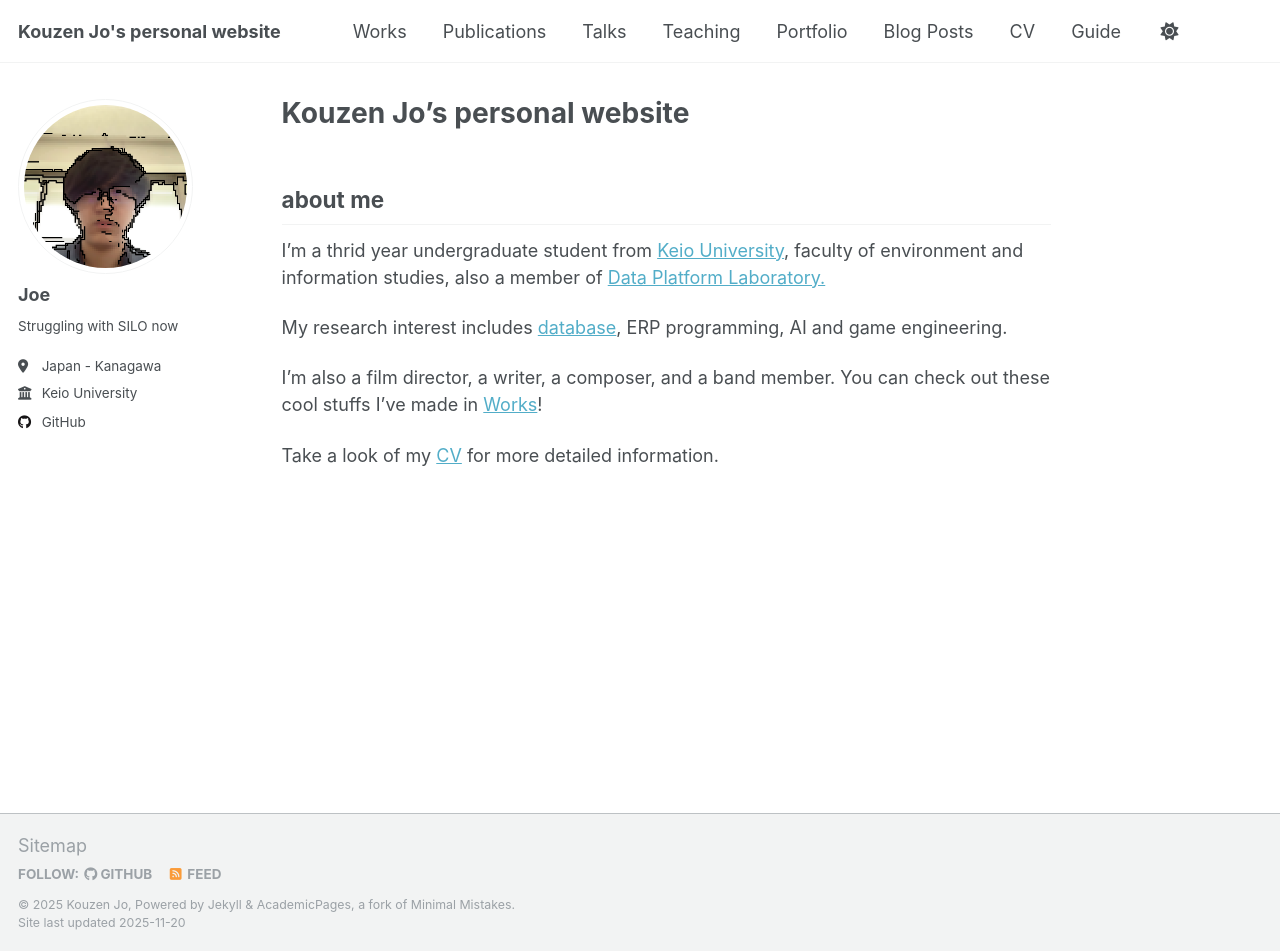
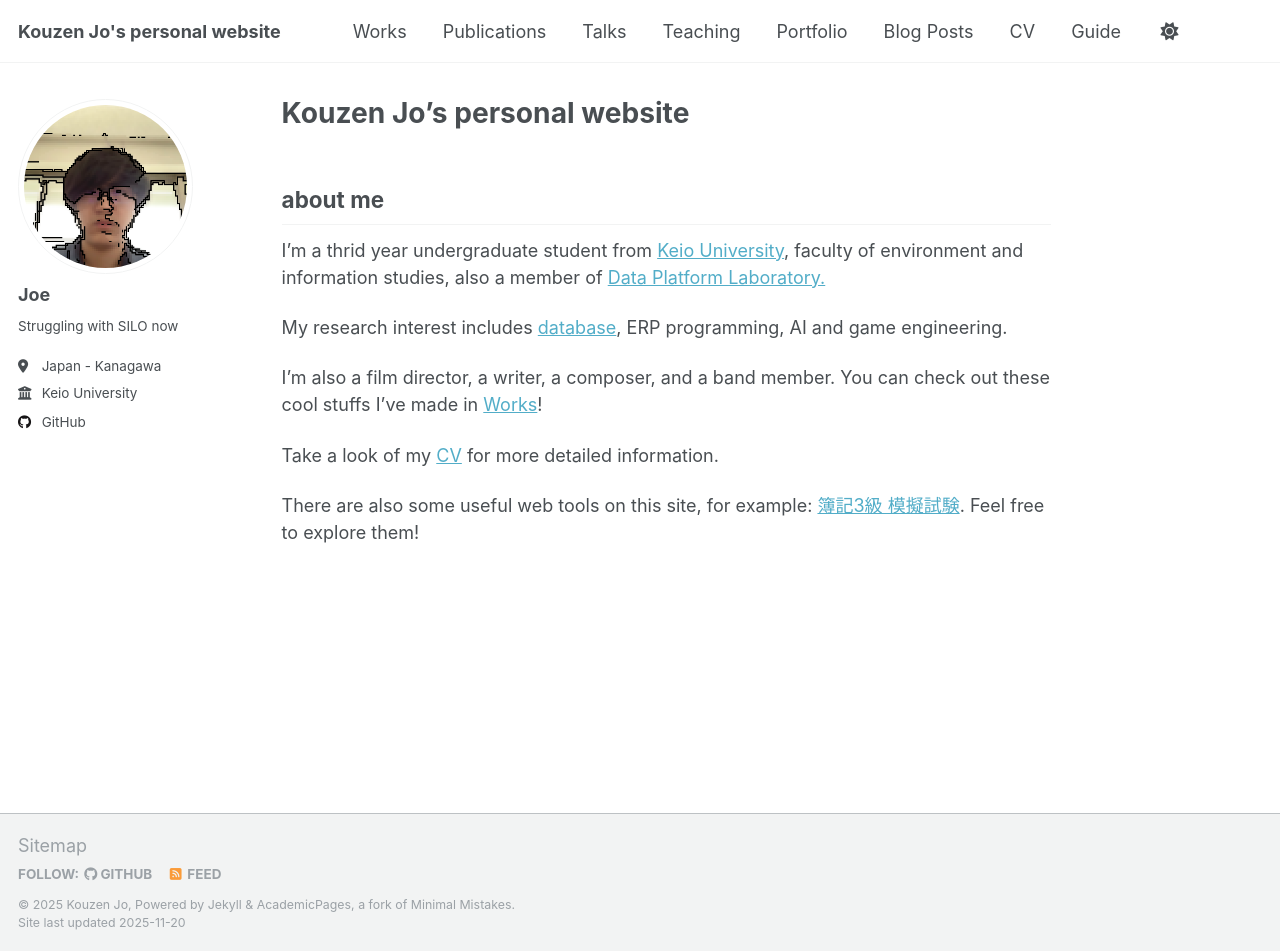
Before and after one commit to Joe-Xuu/joe-xuu.github.io, a Jekyll site: the page built from _pages/about.md, in a window 1280 px wide and 951 px high. Built offline with Jekyll 4.4.1, drawn with Linux system fonts in a browser that asks for light colours.

Commit message:
Add mention of useful web tools on about page
Added a mention of useful web tools available on the site.

```diff
--- a/_pages/about.md
+++ b/_pages/about.md
@@ -16,3 +16,5 @@ My research interest includes [database](https://sites.google.com/view/dpl-sfc),
 I'm also a film director, a writer, a composer, and a band member. You can check out these cool stuffs I've made in [Works](/works/)!
 
 Take a look of my [CV](/cv/) for more detailed information.
+
+There are also some useful web tools on this site, for example: [簿記3級 模擬試験](/boki/). Feel free to explore them!
```
